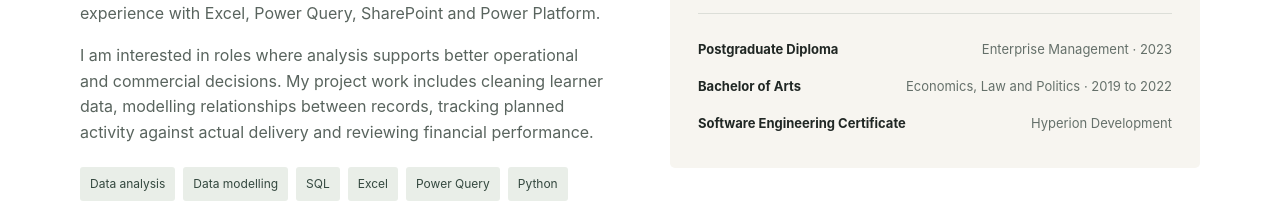
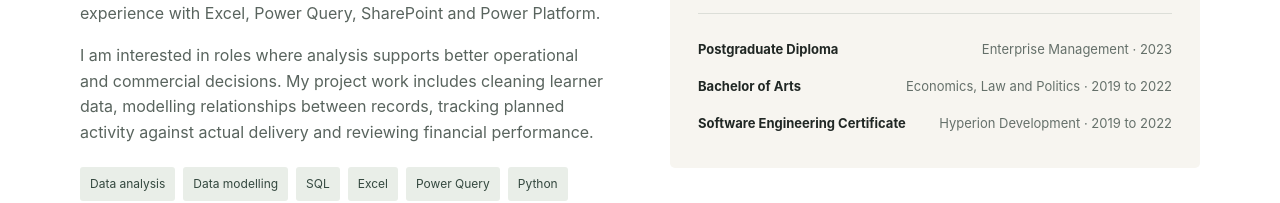
Before and after one commit to Ntando1227/NtandoCV, a plain HTML site: page ntando-data-portfolio-render/dist/index.html in a window 1280 px wide. Shown: the part 968-1171 px from the top of the page. Drawn offline with Linux system fonts and the light colour scheme.

Commit message:
Add duration to Software Engineering Certificate
Updated education section to include the duration for the Software Engineering Certificate.

```diff
--- a/ntando-data-portfolio-render/dist/index.html
+++ b/ntando-data-portfolio-render/dist/index.html
@@ -142,7 +142,7 @@
             <p>I am interested in roles where analysis supports better operational and commercial decisions. My project work includes cleaning learner data, modelling relationships between records, tracking planned activity against actual delivery and reviewing financial performance.</p>
             <div class="skill-list"><span>Data analysis</span><span>Data modelling</span><span>SQL</span><span>Excel</span><span>Power Query</span><span>Python</span><span>Reporting</span><span>Process improvement</span></div>
           </div>
-          <aside class="profile-card"><h3>Education</h3><p>Rhodes University</p><div class="timeline"><div><b>Postgraduate Diploma</b><span>Enterprise Management · 2023</span></div><div><b>Bachelor of Arts</b><span>Economics, Law and Politics · 2019 to 2022</span></div><div><b>Software Engineering Certificate</b><span>Hyperion Development</span></div></div></aside>
+          <aside class="profile-card"><h3>Education</h3><p>Rhodes University</p><div class="timeline"><div><b>Postgraduate Diploma</b><span>Enterprise Management · 2023</span></div><div><b>Bachelor of Arts</b><span>Economics, Law and Politics · 2019 to 2022</span></div><div><b>Software Engineering Certificate</b><span>Hyperion Development · 2019 to 2022</span></div></div></aside>
         </div>
       </div>
     </section>
```
